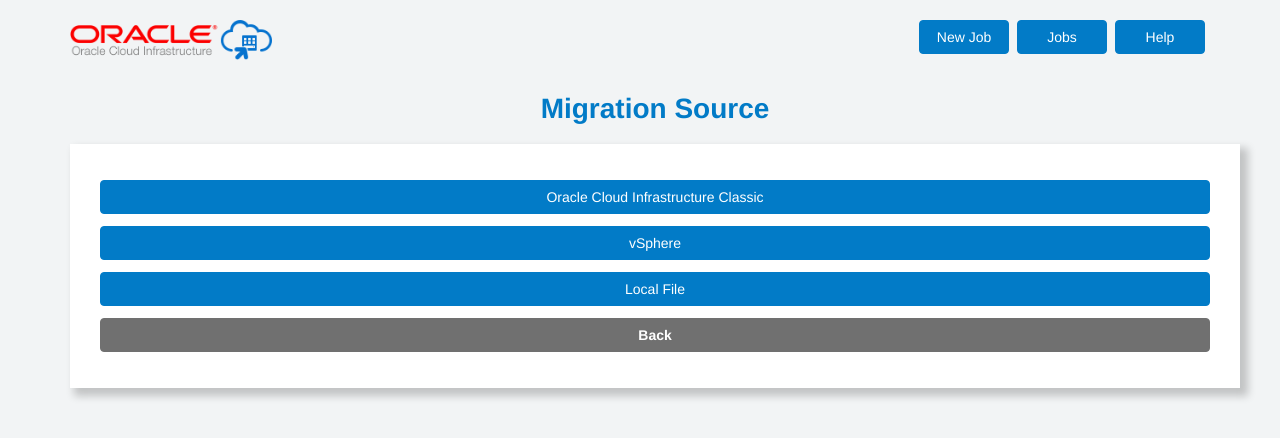
After one commit to caseyr003/dragonfly, a Flask app: page /source in a window 1280 px wide. The commit adds this page. Shown: the top 438 px of the page. Run offline with Flask 2, Linux system fonts and the light colour scheme; some libraries are stand-ins or nearby versions.

Commit message:
add migration source page

```diff
--- a/flask_app/__init__.py
+++ b/flask_app/__init__.py
@@ -62,5 +62,9 @@
 def secret():
     return "You have successfully logged in"
 
+@app.route('/source')
+def select_source():
+    return render_template('source.html')
+
 if __name__ == '__main__':
     app.run(debug=True)
--- a/flask_app/static/css/main.css
+++ b/flask_app/static/css/main.css
@@ -1,7 +1,8 @@
 /*
 Main Hex Colors
 Blue: #027bc7
-Grey: #f2f4f5
+Background Grey: #f2f4f5
+Button Grey: #707070
 */
 
 
@@ -52,3 +53,23 @@
   width: 100%;
   font-weight: bold;
 }
+
+.next-btn {
+  width: 100%;
+  font-weight: bold;
+}
+
+
+/* Source Page */
+.source-btn {
+  width: 100%;
+  margin: 6px 0;
+}
+
+.source-backbtn {
+  width: 100%;
+  font-weight: bold;
+  background-color: #707070;
+  border-color: #707070;
+  margin: 6px 0;
+}
--- /dev/null
+++ b/flask_app/templates/source.html
@@ -0,0 +1,46 @@
+{% extends "main.html" %}
+{% block content %}
+<!-- Page Title -->
+<div class="container">
+  <div class="row">
+    <div class="col-md-12" align="center">
+      <h1 class="page-header">Migration Source</h1>
+    </div>
+  </div>
+</div>
+
+<!-- Page Content -->
+<div class="container content-container">
+  <div class="row">
+    <div class="col-md-12">
+      <!-- OCI Migration Source Selection -->
+      <!-- Eventually needs to be refactored to add buttons in dynamically -->
+      <!-- OCI-C Button -->
+      <div class="row">
+        <div class="col-md-12">
+          <button type="submit" class="btn btn-primary source-btn">Oracle Cloud Infrastructure Classic</button>
+        </div>
+      </div>
+      <!-- vSphere Button -->
+      <div class="row">
+        <div class="col-md-12">
+          <button type="submit" class="btn btn-primary source-btn">vSphere</button>
+        </div>
+      </div>
+      <!-- Local File Button -->
+      <div class="row">
+        <div class="col-md-12">
+          <button type="submit" class="btn btn-primary source-btn">Local File</button>
+        </div>
+      </div>
+      <!-- Back Button -->
+      <div class="row">
+        <div class="col-md-12">
+          <button type="submit" class="btn btn-primary source-backbtn">Back</button>
+        </div>
+      </div>
+    </div>
+  </div>
+</div>
+
+{% endblock %}
```
